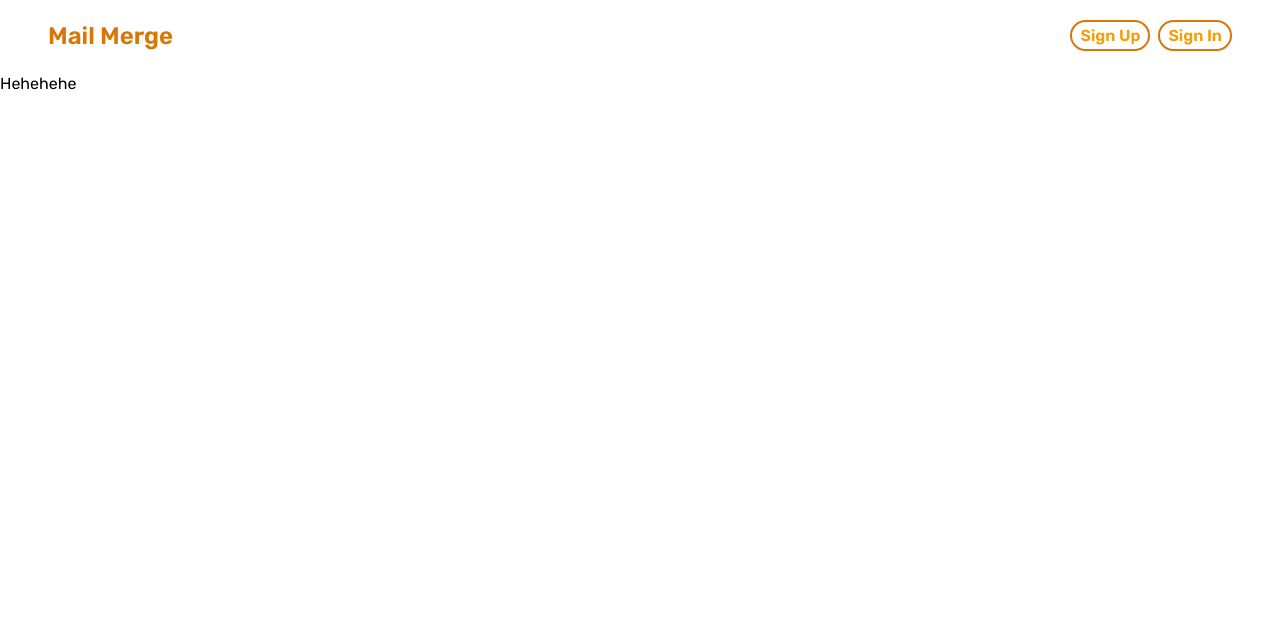
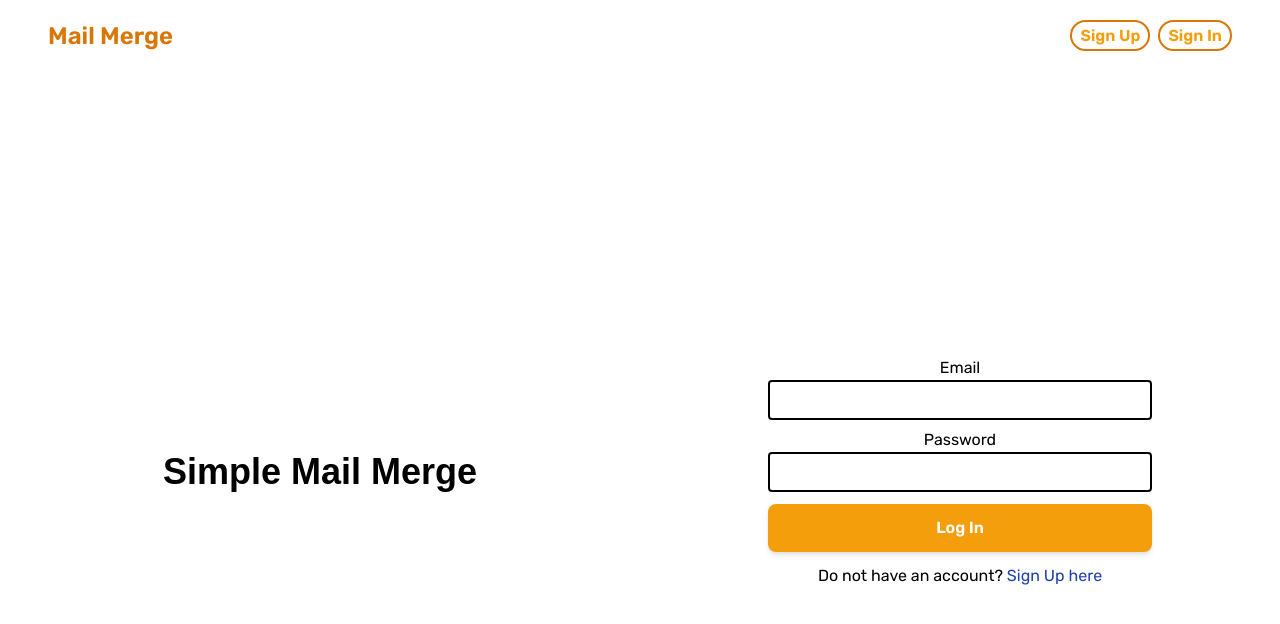
Before and after one commit to OluwaninsolaAO/simple-mail-merge, a Next.js app in the folder frontend/: page /signup in a window 1280 px wide. Shown: the top 624 px of the page. Built offline with nearby package versions, Linux system fonts and the light colour scheme.

Commit message:
Finish login form

```diff
--- a/frontend/app/components/SignInForm.jsx
+++ b/frontend/app/components/SignInForm.jsx
@@ -1,6 +1,7 @@
 "use client";
 
 import { useState } from "react";
+import Link from "next/link";
 
 export default function SignInForm() {
   const [email, setEmail] = useState("");
@@ -12,9 +13,11 @@ export default function SignInForm() {
   }
 
   return (
-    <div className="md:grid grid-cols-2 text-center h-screen items-center">
-      <div className="">
-        <h1 className="text-3xl">Simple Mail Merge</h1>
+    <div className="lg:grid grid-cols-2 text-center h-screen items-center">
+      <div className="mb-10 lg:mb-0 lg:my-0">
+        <h1 className="text-2xl md:text-4xl text-content font-semibold">
+          Simple Mail Merge
+        </h1>
       </div>
       <div className="">
         <form onSubmit={handleSubmit} className="text-center">
@@ -43,6 +46,9 @@ export default function SignInForm() {
             Log In
           </button>
         </form>
+        <p className="mt-3">
+          Do not have an account? <Link className="text-blue-800" href="/signup">Sign Up here</Link>
+        </p>
       </div>
     </div>
   );
--- a/frontend/app/components/SignUpForm.jsx
+++ b/frontend/app/components/SignUpForm.jsx
@@ -1,11 +1,55 @@
-"use client"
+"use client";
+
+import { useState } from "react";
+import Link from "next/link";
 
 export default function SignUpForm() {
+  const [email, setEmail] = useState("");
+  const [password, setPassword] = useState("");
+
+  function handleSubmit(e) {
+    e.preventDefault();
+    console.log(email, password);
+  }
+
   return (
-    <div className="grid grid-cols-2">
+    <div className="lg:grid grid-cols-2 text-center h-screen items-center">
+      <div className="mb-10 lg:mb-0 lg:my-0">
+        <h1 className="text-2xl md:text-4xl text-content font-semibold">
+          Simple Mail Merge
+        </h1>
+      </div>
       <div className="">
-        <h1>Simple Mail Merge</h1>
+        <form onSubmit={handleSubmit} className="text-center">
+          <div className="mb-2">
+            <label>Email</label>
+            <input
+              className="focus:outline-none focus:shadow-outline"
+              id="email"
+              type="email"
+              required
+              value={email}
+              onChange={(e) => setEmail(e.target.value)}
+            />
+          </div>
+          <div className="mb-3">
+            <label>Password </label>
+            <input
+              type="password"
+              className=""
+              required
+              value={password}
+              onChange={(e) => setPassword(e.target.value)}
+            />
+          </div>
+          <button type="submit" className="submit-btn">
+            Log In
+          </button>
+        </form>
+        <p className="mt-3">
+          Do not have an account? <Link className="text-blue-800" href="/signup">Sign Up here</Link>
+        </p>
       </div>
     </div>
-  )
+  );
 }
--- a/frontend/app/globals.css
+++ b/frontend/app/globals.css
@@ -9,16 +9,15 @@
 }
 
 label {
-  @apply block
+  @apply block;
 }
 
 .submit-btn {
-  @apply border-0 rounded-lg bg-amber-500 text-white font-semibold p-3 w-3/5 shadow-md hover:shadow-lg
+  @apply border-0 rounded-lg bg-amber-500 text-white font-semibold p-3 w-3/5 shadow-md hover:shadow-lg hover:opacity-75;
 }
 
-
 input {
-  @apply w-3/5 h-10 border-2 border-black rounded py-2 px-3 text-gray-700 leading-tight
+  @apply w-3/5 h-10 border-2 border-black rounded py-2 px-3 text-gray-700 leading-tight;
 }
 
 .text-content {
--- a/frontend/app/signup/page.jsx
+++ b/frontend/app/signup/page.jsx
@@ -2,7 +2,7 @@ import SignUpForm from "../components/SignUpForm";
 
 function SignUp() {
     return (
-        <div>Hehehehe</div>
+        <SignUpForm />
     )
 }
 
```
